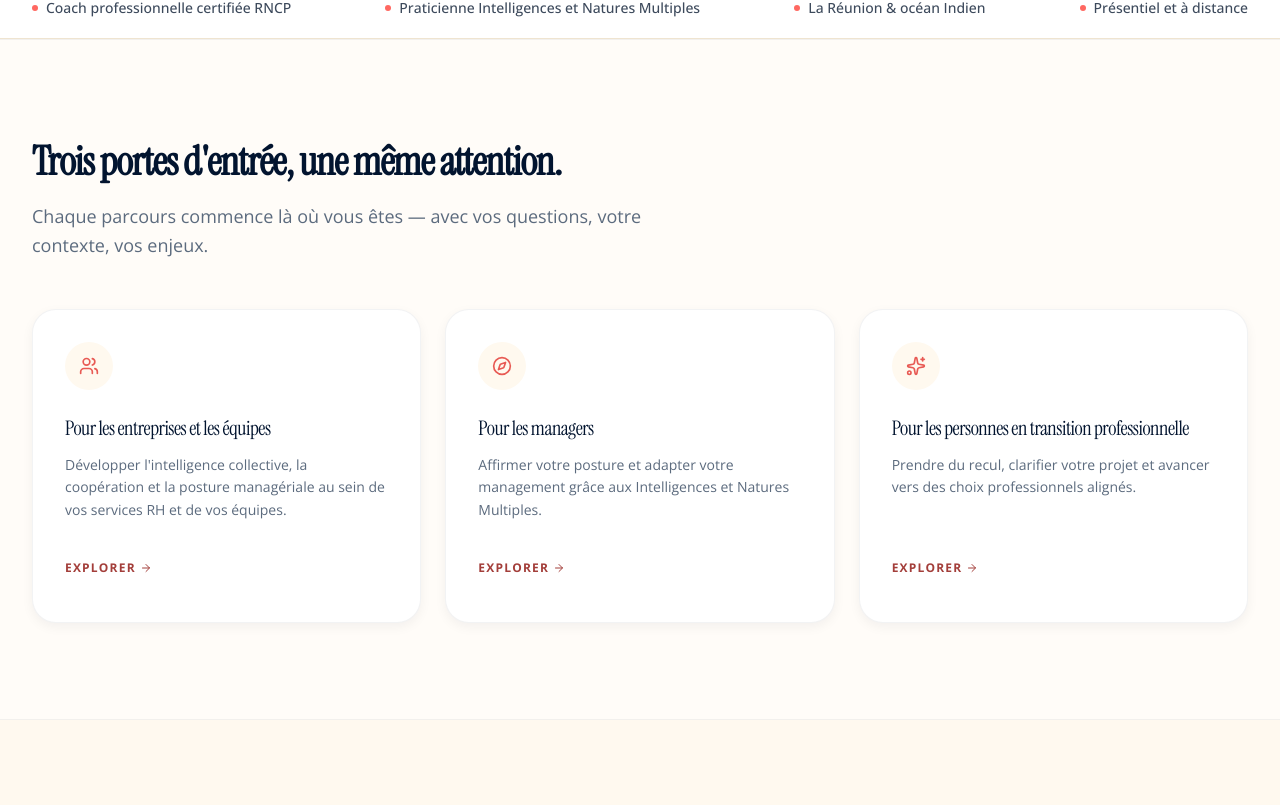
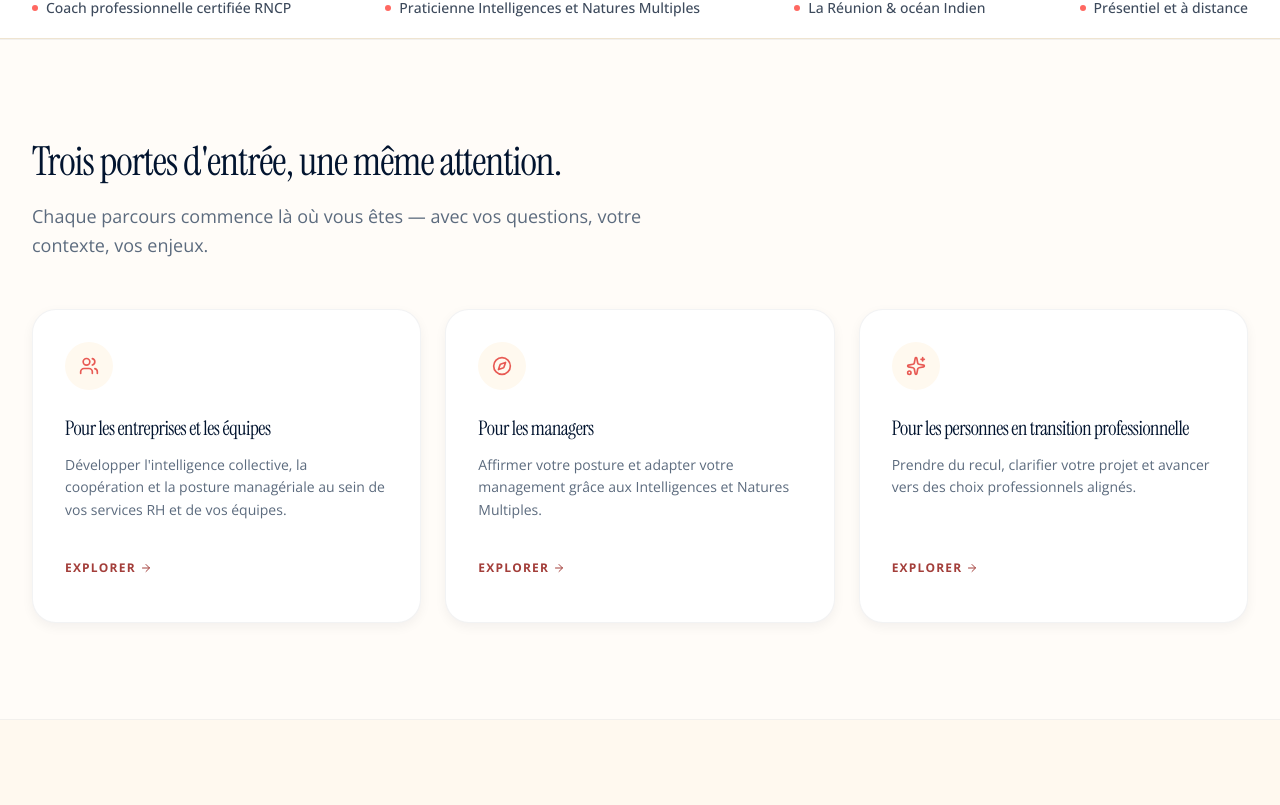
Before and after one commit to chris97425/jodie-manent, a Next.js app: page / in a window 1280 px wide. Shown: the part 1055-1860 px from the top of the page. Built offline with nearby package versions, Linux system fonts and the light colour scheme.

Commit message:
feat: titres de section en typo du titre principal (font-normal)

```diff
--- a/src/components/ui/section.tsx
+++ b/src/components/ui/section.tsx
@@ -45,7 +45,7 @@ export function Section({
               </p>
             ) : null}
             {title ? (
-              <h2 className="font-display text-3xl font-semibold tracking-tight text-ink-700 sm:text-4xl lg:text-[2.5rem] lg:leading-tight">
+              <h2 className="font-display text-3xl font-normal tracking-tight text-ink-700 sm:text-4xl lg:text-[2.5rem] lg:leading-tight">
                 {title}
               </h2>
             ) : null}
```
